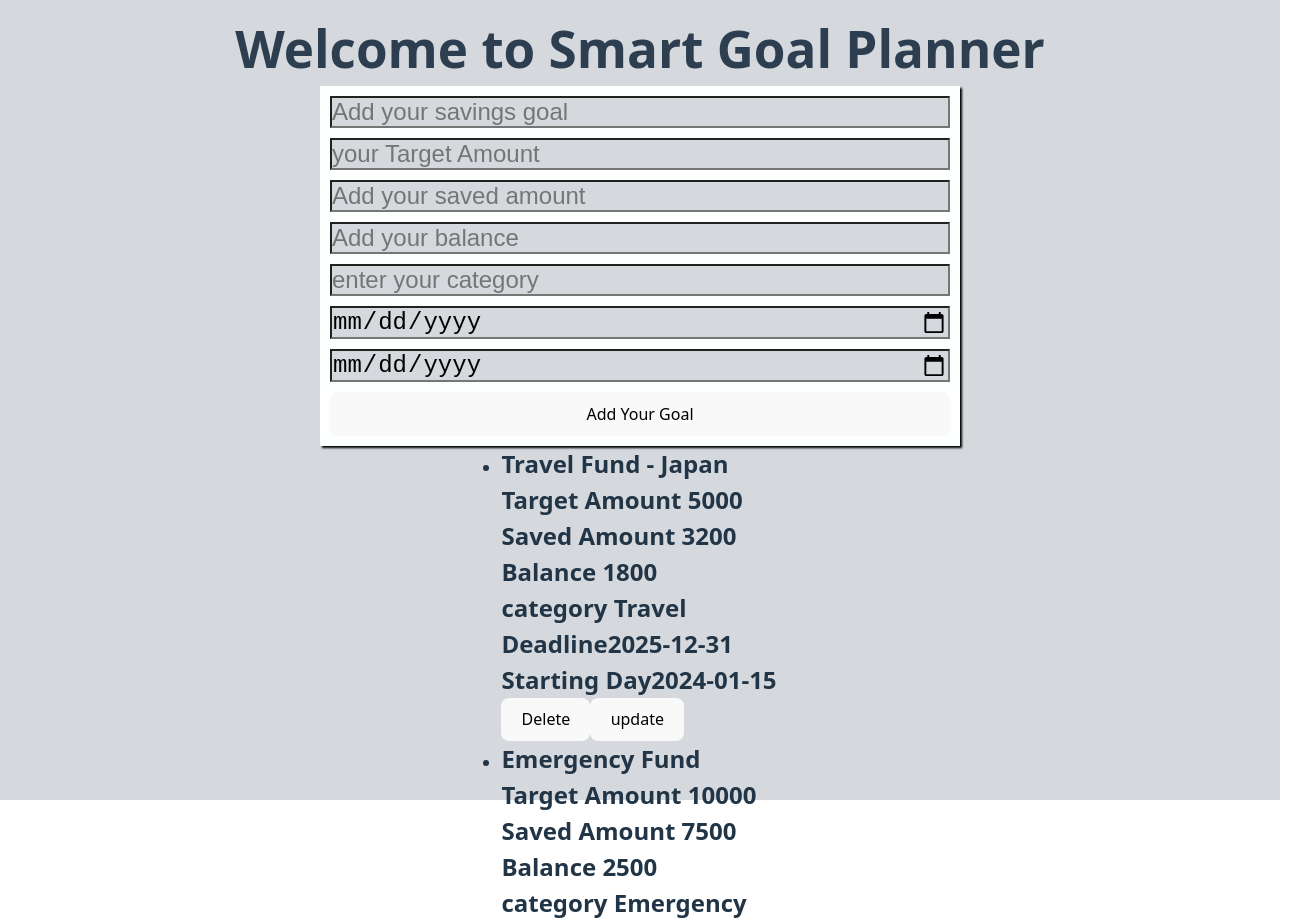
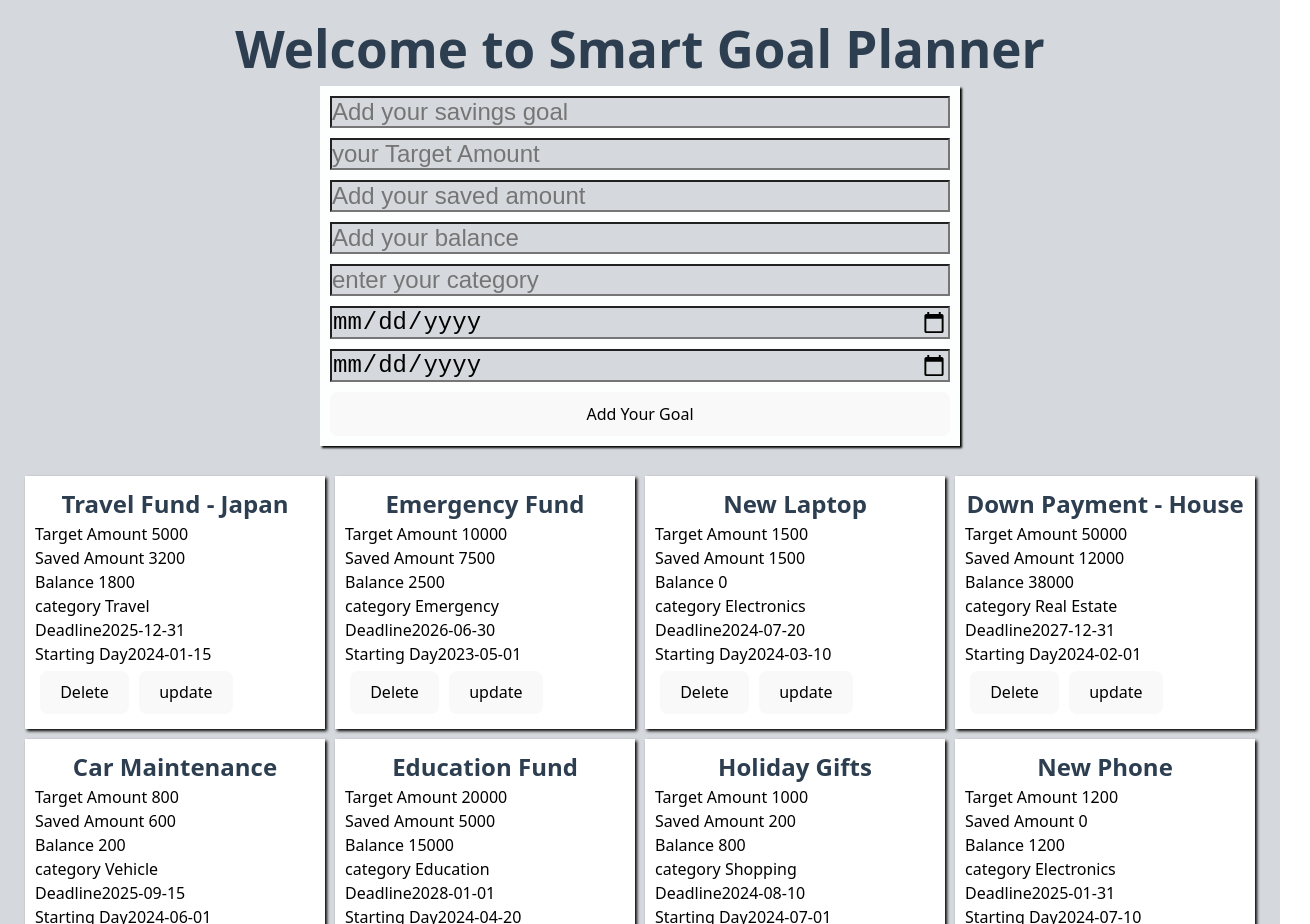
Before and after one commit to FrancisKarani14/smart-goal-planner, a React (Vite) app: page / in a window 1280 px wide. Shown: the top 924 px of the page, 1310 px wide, since content can reach past the window. Built offline with nearby package versions, Linux system fonts and the light colour scheme; data requests are answered from the project's data file.

Commit message:
styles the cards

```diff
--- a/src/components/App.jsx
+++ b/src/components/App.jsx
@@ -26,8 +26,8 @@ function App() {
         <ul>
           {goals.map((goal)=>{
             return(
-               <li>
-              <Goalscard key={goal.id} {...goal}/>
+               <li key={goal.id}>
+              <Goalscard  {...goal}/>
             </li>
             )
 
--- a/src/components/Goalscard.jsx
+++ b/src/components/Goalscard.jsx
@@ -3,14 +3,14 @@ import '../reset.css'
 
 export default function Goalscard({name, targetAmount, savedAmount, balance, category, deadline, createdAt }) {
   return (
-    <div>
+    <div className='card' >
       <h2>{name} </h2>
-       <h2> Target Amount {targetAmount} </h2>
-        <h2> Saved Amount {savedAmount} </h2>
-         <h2> Balance {balance} </h2>
-          <h2> category {category} </h2>
-           <h2> Deadline{deadline} </h2>
-           <h2> Starting Day{createdAt} </h2>
+       <p> Target Amount {targetAmount} </p>
+        <p> Saved Amount {savedAmount} </p>
+         <p> Balance {balance} </p>
+          <p> category {category} </p>
+           <p> Deadline{deadline} </p>
+           <p> Starting Day{createdAt} </p>
            <button>Delete</button>
            <button>update</button>
 
--- a/src/reset.css
+++ b/src/reset.css
@@ -9,11 +9,12 @@
 }
 .body{
     background-color: var(--body1);
-    height: 100vh;
+    height: auto;
     width: 100vw;
     display: flex;
     flex-direction: column;
     align-items: center;
+    padding-bottom: 40px;
 }
 .welcome{
     color: #2c3e50;
@@ -38,3 +39,37 @@ input{
 button{
     cursor: pointer;
 }
+.display ul{
+    display: flex;
+    flex-wrap: wrap;
+    gap: 10px;
+    justify-content: center;
+    list-style: none;
+    margin: 30px;
+    background-color: var(--body1);
+    height: auto;
+    width: 100vw;
+    padding-bottom: 30px;
+
+}
+.card{
+    background-color: white;
+    width: 300px;
+    padding: 10px;
+    box-shadow: 2px 2px 3px black;
+
+}
+.display{
+    height: 100vh;
+}
+.card h2{
+    text-align: center;
+    color: #2c3e50;
+
+}
+.card p{
+    color: black;
+}
+.card button{
+    margin: 5px;
+}
```
